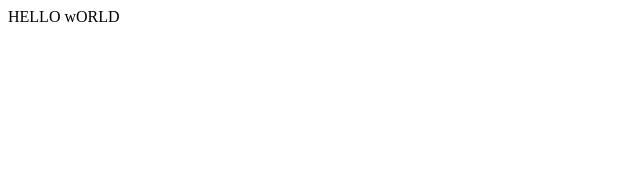
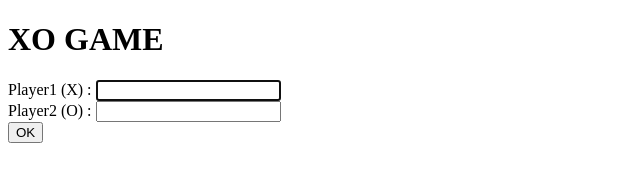
Before and after one commit to ImKK-000/xo-kmutt, a plain HTML site: page public/index.html in a window 1280 px wide. Shown: the whole page, without its empty margins (0-640 px from the left). Drawn offline with Linux system fonts and the light colour scheme.

Commit message:
[Edited]:add id element

```diff
--- a/public/index.html
+++ b/public/index.html
@@ -4,9 +4,23 @@
     <meta charset="UTF-8">
     <meta name="viewport" content="width=device-width, initial-scale=1.0">
     <meta http-equiv="X-UA-Compatible" content="ie=edge">
-    <title>Document</title>
+    <title>XO GAME</title>
 </head>
 <body>
-    HELLO wORLD
+    <form class="form-xo">
+        <h1 class="h3 mb-3 font-weight-normal">XO GAME</h1>
+        <div class="row">
+            <label>Player1 (X) : </label>
+        <input type="text" id="playerX" class="form-control" autofocus>
+        </div>
+        <div class="row">
+            <label>Player2 (O) : </label>
+        <input type="text" id="playerO" class="form-control">
+        </div>
+        <div class="row">
+            <button id="startGame" class="btn btn-lg btn-primary btn-block" type="submit">OK</button>
+        </div>
+
+    </form>
 </body>
 </html>
```
